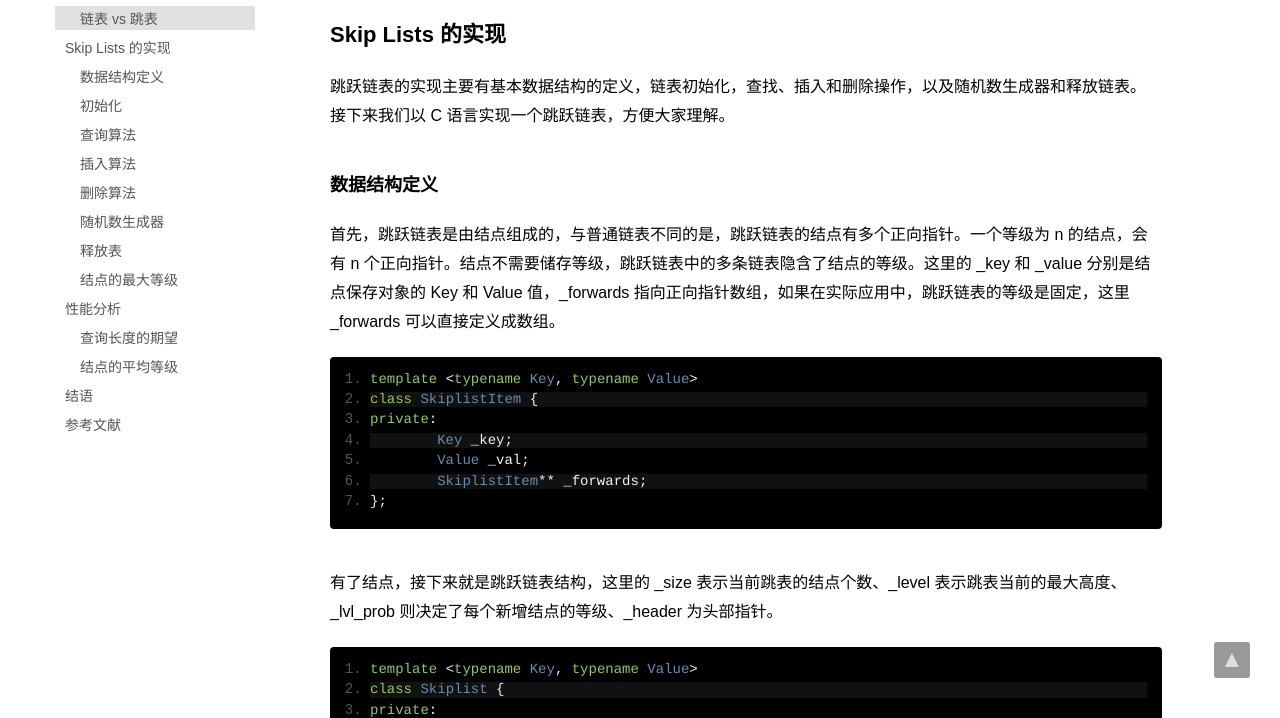
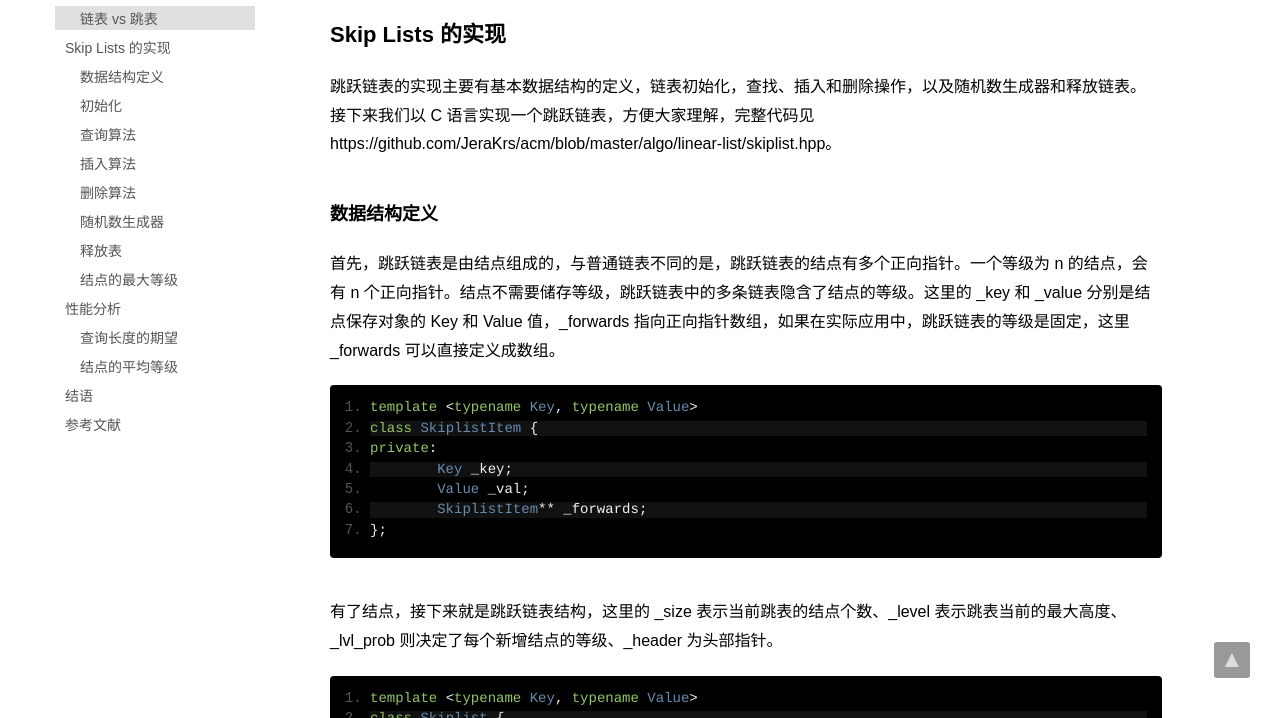
Before and after one commit to JeraKrs/jerakrs.github.io, a Jekyll site: the page built from _posts/blogs/2018-03-19-Skip Lists.md, in a window 1280 px wide and 900 px high, scrolled down 1369 px, cut to the strip 182-900 px from the top of the window. Built offline with Jekyll 4.4.1, drawn with Linux system fonts in a browser that asks for light colours; formulas are drawn with MathJax 3; comment, search, counter and statistics services are not loaded.

Commit message:
05/23 update skiplist

```diff
--- a/_posts/blogs/2018-03-19-Skip Lists.md
+++ b/_posts/blogs/2018-03-19-Skip Lists.md
@@ -30,7 +30,7 @@ category: algorithm
 
 ## Skip Lists 的实现
 
-跳跃链表的实现主要有基本数据结构的定义，链表初始化，查找、插入和删除操作，以及随机数生成器和释放链表。 接下来我们以 C 语言实现一个跳跃链表，方便大家理解。
+跳跃链表的实现主要有基本数据结构的定义，链表初始化，查找、插入和删除操作，以及随机数生成器和释放链表。 接下来我们以 C 语言实现一个跳跃链表，方便大家理解，完整代码见 https://github.com/JeraKrs/acm/blob/master/algo/linear-list/skiplist.hpp。
 
 ### 数据结构定义
 
```
